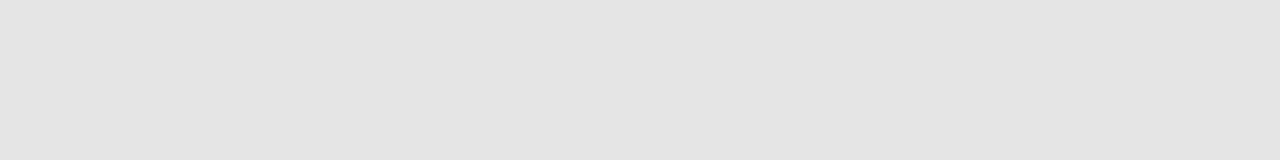
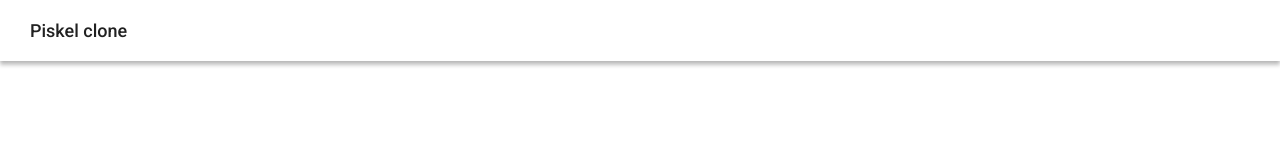
Before and after one commit to moongue/codejam-canvas, a website built with webpack: page src/index.html in a window 1280 px wide. Built offline with nearby package versions, Linux system fonts and the light colour scheme.

Commit message:
feat: add header

```diff
--- a/src/assets/scss/modules/_header.scss
+++ b/src/assets/scss/modules/_header.scss
@@ -0,0 +1,9 @@
+.header {
+  padding: 20px 0;
+  box-shadow: 0 4px 4px rgba(0, 0, 0, 0.24), 0 0 4px rgba(0, 0, 0, 0.12);
+}
+.logo {
+  font-size: 18px;
+  color: $font-title;
+  font-weight: 500;
+}
--- a/src/assets/scss/utils/vars.scss
+++ b/src/assets/scss/utils/vars.scss
@@ -7,7 +7,8 @@
 $xxl: "only screen and (max-width : 1680px)";
 
 //Colors
-$white-bg-body: #e5e5e5;
+$white-bg-body: #fff;
 
 //Rgba colors
 $standard-color-font: rgba(0, 0, 0, 0.541327);
+$font-title: rgba(0, 0, 0, 0.87);
--- a/src/index.html
+++ b/src/index.html
@@ -5,10 +5,20 @@
    <meta name="viewport"
          content="width=device-width, user-scalable=no, initial-scale=1.0, maximum-scale=1.0, minimum-scale=1.0">
    <meta http-equiv="X-UA-Compatible" content="ie=edge">
-   <link href="https://fonts.googleapis.com/css?family=Roboto:400,700&display=swap" rel="stylesheet">
+   <link href="https://fonts.googleapis.com/css?family=Roboto:400,500,700&display=swap" rel="stylesheet">
    <title>codejam-canvas</title>
 </head>
 <body>
 
+<header class="header">
+   <div class="wrapper">
+      <div class="header-c">
+         <h1>
+            <a href="index.html" class="logo">Piskel clone</a>
+         </h1>
+      </div>
+   </div>
+</header>
+
 </body>
 </html>
```
Also changed, not shown: dist/assets/css/app.css, dist/index.html.
